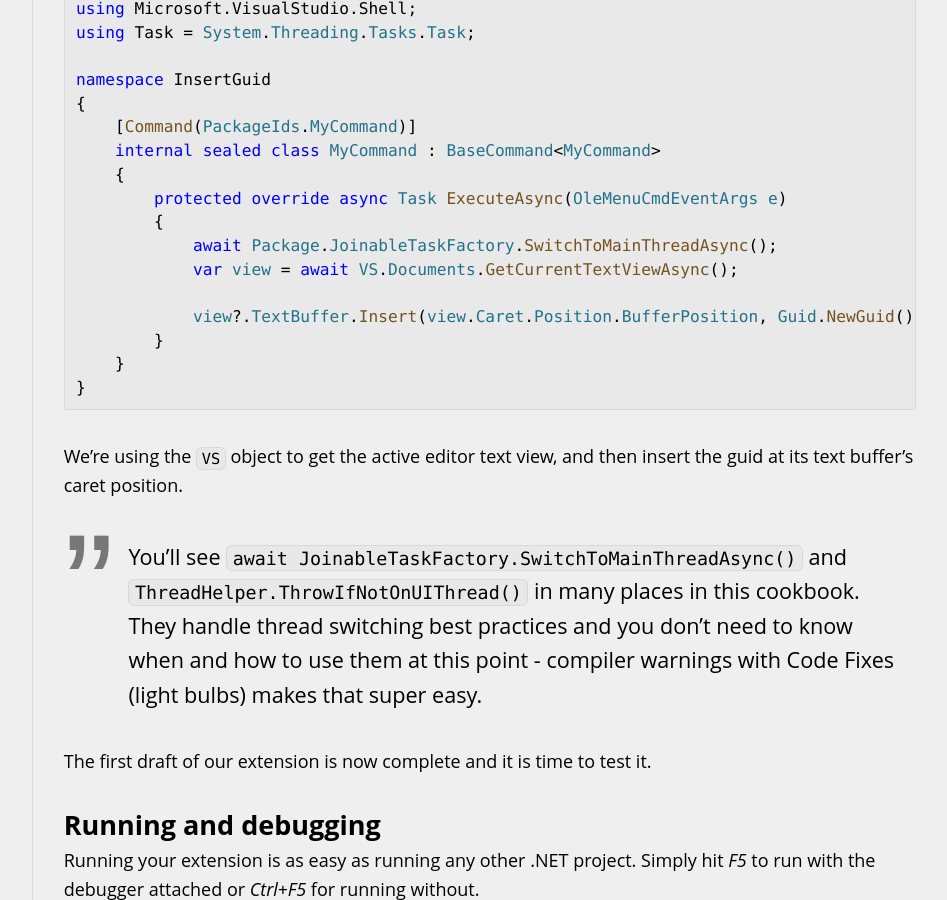
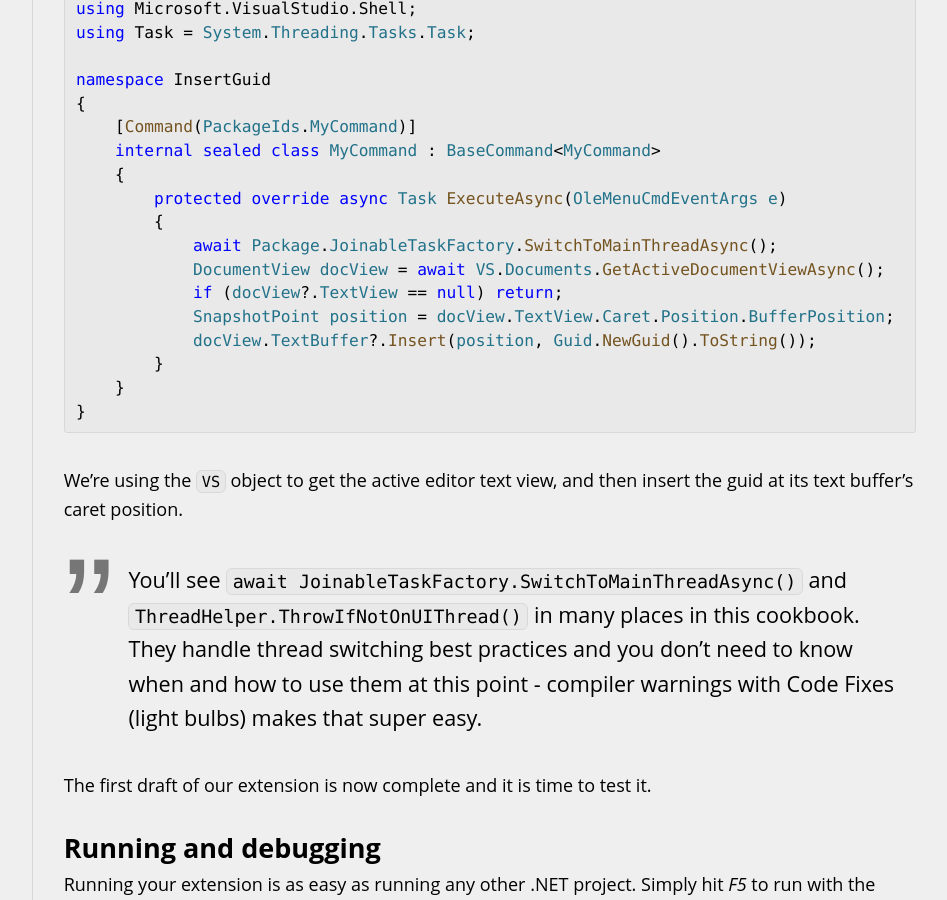
Before and after one commit to VsixCommunity/docs, a Jekyll site: the page built from docs/getting-started/your-first-extension.md, in a window 1280 px wide and 900 px high, scrolled down 5519 px. Shown: the whole window, without its empty margins (264-1211 px from the left). Built offline with Jekyll 4.4.1, drawn with Linux system fonts in a browser that asks for light colours.

Commit message:
Fix sample for MyCommand.cs
GetCurrentTextViewAsync doesn't exist in the latest pre nuget I got. Let's use the same sample as in tips/files (also, consistency!)

```diff
--- a/docs/getting-started/your-first-extension.md
+++ b/docs/getting-started/your-first-extension.md
@@ -103,9 +103,10 @@ namespace InsertGuid
         protected override async Task ExecuteAsync(OleMenuCmdEventArgs e)
         {
             await Package.JoinableTaskFactory.SwitchToMainThreadAsync();
-            var view = await VS.Documents.GetCurrentTextViewAsync();
-
-            view?.TextBuffer.Insert(view.Caret.Position.BufferPosition, Guid.NewGuid().ToString());
+            DocumentView docView = await VS.Documents.GetActiveDocumentViewAsync();
+            if (docView?.TextView == null) return;
+            SnapshotPoint position = docView.TextView.Caret.Position.BufferPosition;
+            docView.TextBuffer?.Insert(position, Guid.NewGuid().ToString());
         }
     }
 }
```
